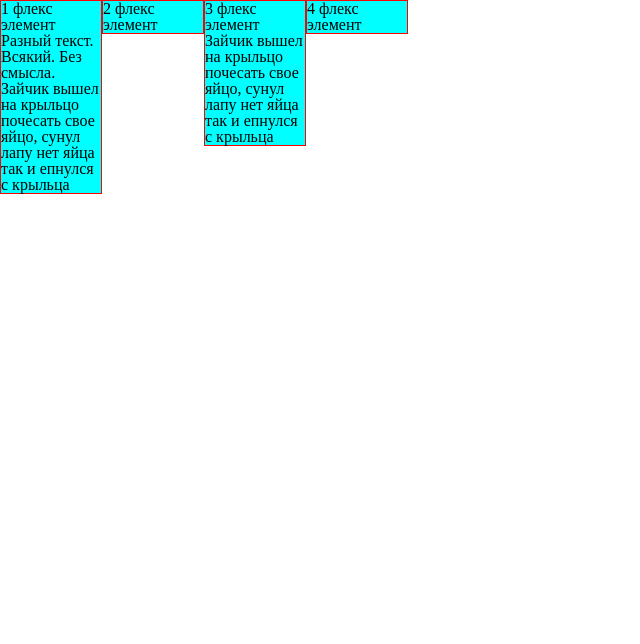
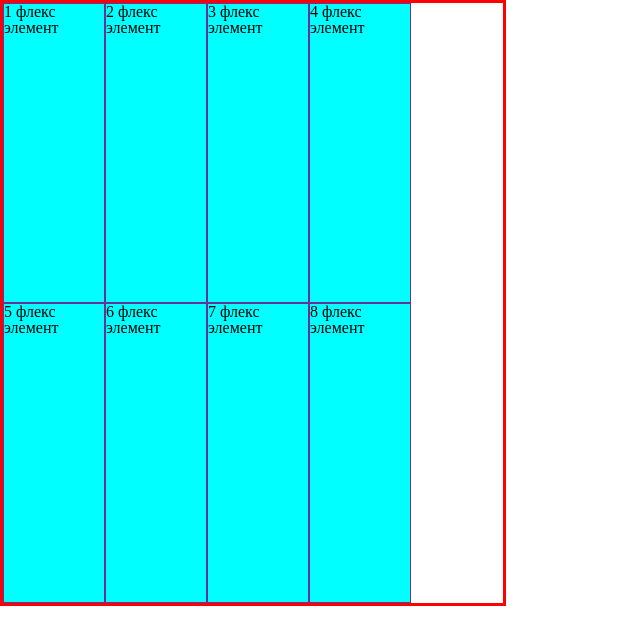
Before and after one commit to sergo80zxc/----------------------, a plain HTML site: page index.html in a window 1280 px wide. Shown: the whole page, without its empty margins (0-640 px from the left). Drawn offline with Linux system fonts and the light colour scheme.

Commit message:
align-content: stretch;

```diff
--- a/css/st.css
+++ b/css/st.css
@@ -1,12 +1,16 @@
 
  /*---------------------------------------------------------*/
  #box {
-  display: flex;              /*Задаем контейнеру "box" свойство "flex" */
-  flex-direction: row;        /*основная ось идёт горизонтально слева направо*/
-  align-items: baseline;      /*элементы выравниваются по базовой линии текста*/
+  display: flex;           /*Задаем контейнеру "box" свойство "flex" */
+  width: 500px;            /*ширина флекс контейнера*/
+  height: 600px;           /*высота флекс контейнера*/
+  border: solid red 3px; /*граница флекс контейнера*/
+  flex-direction: row;     /*флекс элементы в строку*/
+  flex-wrap: wrap;         /*При сжатии страницы флекс элементы перескакивают на другую строку*/
+  align-content: stretch;  /*ряды растягиваются одинаково, так, чтобы занять всё доступное пространство родителя*/
 }
-.name {                       /*наши дивы с размерами и цветом для наглядности*/
-  width: 100px;               /*Ширина */
-  border: solid red 1px;    /*Красная граница блока */
-  background-color: aqua;   /*фон голубой у блока */
+.name {                    /*наши дивы с размерами и цветом для наглядности*/
+  width: 100px;
+  border: solid rebeccapurple 1px;
+  background-color: aqua;
 }
--- a/index.html
+++ b/index.html
@@ -8,17 +8,14 @@
 </head>
 <body>
     <div id="box">
-        <div class="name">1 флекс элемент <br>
-                          Разный текст. Всякий. Без смысла.
-                          Зайчик вышел на крыльцо почесать свое яйцо,
-                          сунул лапу нет яйца так и епнулся с крыльца
-        </div>
+        <div class="name">1 флекс элемент</div>
         <div class="name">2 флекс элемент</div>
-        <div class="name">3 флекс элемент <br>
-                          Зайчик вышел на крыльцо почесать свое яйцо,
-                          сунул лапу нет яйца так и епнулся с крыльца
-        </div>
+        <div class="name">3 флекс элемент</div>
         <div class="name">4 флекс элемент</div>
+        <div class="name">5 флекс элемент</div>
+        <div class="name">6 флекс элемент</div>
+        <div class="name">7 флекс элемент</div>
+        <div class="name">8 флекс элемент</div>
       </div>
 </body>
 </html>
```
